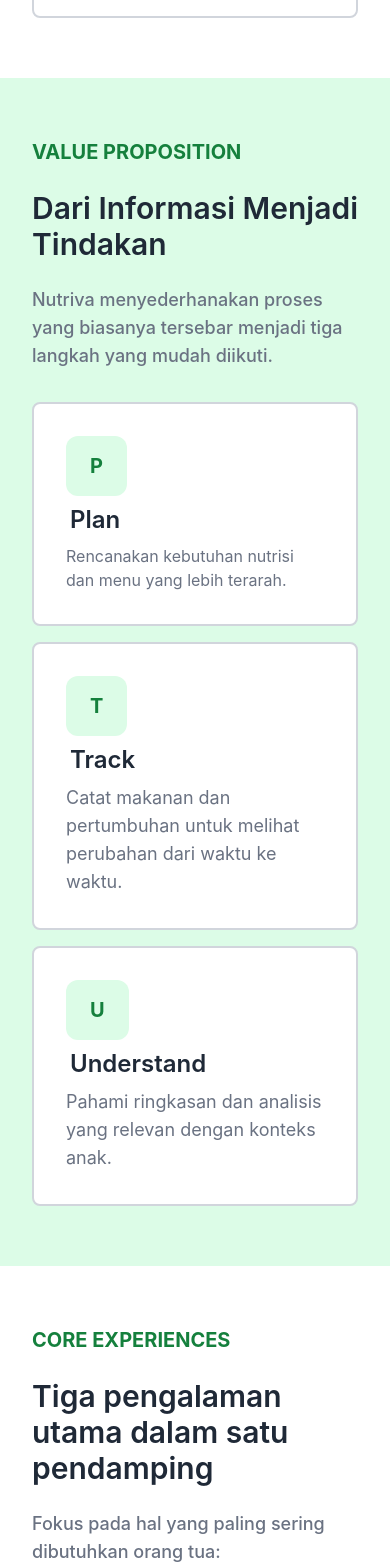
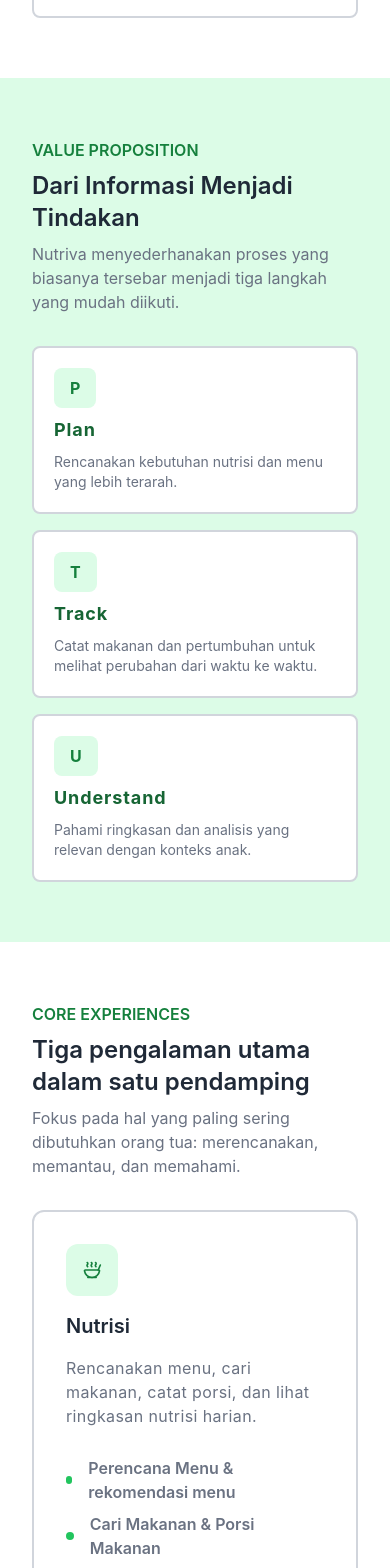
Before and after one commit to Nova11-F/Nutriva, a React (Vite) app: page / in a window 390 px wide. Shown: the part 1480-3048 px from the top of the page. Built offline with nearby package versions, Linux system fonts and the light colour scheme; no server answers.

Commit message:
style: improve landing page styling part 2

```diff
--- a/src/pages/landing/LandingPage.jsx
+++ b/src/pages/landing/LandingPage.jsx
@@ -158,46 +158,46 @@ export default function LandingPage() {
         id="value"
         className="h-auto bg-soft px-8 py-15 flex flex-col gap-8 scroll-mt-24 2xl:px-20 2xl:py-20"
       >
-        <div className="flex flex-col gap-6">
-          <p className="text-xl font-bold text-primary uppercase">
+        <div className="flex flex-col gap-2">
+          <p className="text-md font-semibold text-primary uppercase 2xl:text-lg">
             Value Proposition
           </p>
-          <h1 className="text-3xl font-semibold text-text lg:text-4xl 2xl:text-6xl">
+          <h1 className="text-2xl font-semibold text-text lg:text-4xl 2xl:text-4xl">
             Dari Informasi Menjadi Tindakan
           </h1>
-          <p className="text-lg font-medium text-gray-500 md:text-xl">
+          <p className="text-md text-gray-500 2xl:text-lg">
             Nutriva menyederhanakan proses yang biasanya tersebar menjadi tiga
             langkah yang mudah diikuti.
           </p>
         </div>
         <div className="flex flex-col items-center gap-4 lg:flex lg:flex-row lg:items-stretch">
-          <Card className="p-8 flex flex-col gap-2 w-full md:gap-4 md:px-12 md:py-10">
-            <p className="text-xl font-bold text-primary bg-soft px-6 py-4 rounded-xl w-fit">
+          <Card className="p-4 flex flex-col gap-2 w-full lg:px-8">
+            <p className="text-md font-bold text-primary bg-soft px-4 py-2 rounded-lg w-fit lg:text-lg lg:px-5 lg:py-3">
               P
             </p>
-            <h3 className="px-1 font-semibold text-text text-2xl">Plan</h3>
-            <p className=" text-gray-500 md:text-lg">
+            <h3 className="text-lg lg:px-1 font-bold text-hover tracking-wider lg:text-xl">Plan</h3>
+            <p className=" text-gray-500 text-sm lg:text-md">
               Rencanakan kebutuhan nutrisi dan menu yang lebih terarah.
             </p>
           </Card>
-          <Card className="p-8 flex flex-col gap-2 w-full md:gap-4 md:px-12 md:py-10">
-            <p className="text-xl font-bold text-primary bg-soft px-6 py-4 rounded-xl w-fit">
+          <Card className="p-4 flex flex-col gap-2 w-full lg:px-8">
+            <p className="text-md font-bold text-primary bg-soft px-4 py-2 rounded-lg w-fit lg:text-lg lg:px-5 lg:py-3">
               T
             </p>
-            <h3 className="px-1 font-semibold text-text text-2xl">Track</h3>
-            <p className="text-gray-500 text-lg">
+            <h3 className="text-lg lg:px-1 font-bold text-hover tracking-wider lg:text-xl">Track</h3>
+            <p className="text-gray-500 text-sm lg:text-md">
               Catat makanan dan pertumbuhan untuk melihat perubahan dari waktu
               ke waktu.
             </p>
           </Card>
-          <Card className="p-8 flex flex-col gap-2 w-full md:gap-4 md:px-12 md:py-10">
-            <p className="text-xl font-bold text-primary bg-soft px-6 py-4 rounded-xl w-fit">
+          <Card className="p-4 flex flex-col gap-2 w-full lg:px-8">
+            <p className="text-md font-bold text-primary bg-soft px-4 py-2 rounded-lg w-fit lg:text-lg lg:px-5 lg:py-3">
               U
             </p>
-            <h3 className="px-1 font-semibold text-text text-2xl">
+            <h3 className="text-lg lg:px-1 font-bold text-hover tracking-wider lg:text-xl">
               Understand
             </h3>
-            <p className="text-gray-500 text-lg">
+            <p className="text-gray-500 text-sm lg:text-md">
               Pahami ringkasan dan analisis yang relevan dengan konteks anak.
             </p>
           </Card>
@@ -208,14 +208,14 @@ export default function LandingPage() {
         id="fitur"
         className="h-auto bg-surface px-8 py-15 flex flex-col gap-8 scroll-mt-24 2xl:px-20 2xl:py-20"
       >
-        <div className="flex flex-col gap-6">
-          <p className="text-xl font-bold text-primary uppercase">
+        <div className="flex flex-col gap-2">
+          <p className="text-md font-semibold text-primary uppercase 2xl:text-lg">
             CORE EXPERIENCES
           </p>
-          <h1 className="text-3xl font-semibold text-text lg:text-4xl 2xl:text-6xl">
+          <h1 className="text-2xl font-semibold text-text 2xl:text-4xl">
             Tiga pengalaman utama dalam satu pendamping
           </h1>
-          <p className="text-lg font-medium text-gray-500 lg:text-xl">
+          <p className="text-md  text-gray-500 xl:text-lg">
             Fokus pada hal yang paling sering dibutuhkan orang tua:
             merencanakan, memantau, dan memahami.
           </p>
@@ -250,9 +250,6 @@ export default function LandingPage() {
                 Ringkasan Nutrisi Harian
               </span>
             </div>
-            <p className="bg-soft w-fit px-8 py-2 text-primary rounded-2xl font-semibold">
-              Pelajari manfaat
-            </p>
           </div>
           <div className="group p-8 bg-surface flex flex-col gap-4 border-2 border-gray-300 rounded-xl w-full h-auto hover:border-secondary hover:shadow-lg hover:shadow-soft">
             <div className="bg-soft w-fit p-4 rounded-xl group-hover:bg-primary transition-all duration-300">
@@ -283,9 +280,6 @@ export default function LandingPage() {
                 Peringatan Dini
               </span>
             </div>
-            <p className="bg-soft w-fit px-8 py-2 text-primary rounded-2xl font-semibold">
-              Pelajari manfaat
-            </p>
           </div>
           <div className="group p-8 bg-surface flex flex-col gap-4 border-2 border-gray-300 rounded-xl w-full h-auto hover:border-secondary hover:shadow-lg hover:shadow-soft ">
             <div className="bg-soft w-fit p-4 rounded-xl group-hover:bg-primary transition-all duration-300">
@@ -316,9 +310,6 @@ export default function LandingPage() {
                 Referral guidance non-diagnostik
               </span>
             </div>
-            <p className="bg-soft w-fit px-8 py-2 text-primary rounded-2xl font-semibold">
-              Pelajari manfaat
-            </p>
           </div>
         </div>
       </section>
@@ -327,58 +318,58 @@ export default function LandingPage() {
         className="h-auto bg-background px-8 py-15 flex flex-col gap-8 scroll-mt-24 2xl:px-20 2xl:py-20"
         id="cara-kerja"
       >
-        <div className="flex flex-col gap-4 mb-6 md:mb-10">
-          <p className="text-xl font-bold text-primary uppercase">CARA KERJA</p>
-          <h1 className="text-3xl font-semibold text-text lg:text-4xl 2xl:text-6xl">
+        <div className="flex flex-col gap-2 mb-6 lg:mb-10">
+          <p className="text-md font-semibold text-primary uppercase 2xl:text-lg">CARA KERJA</p>
+          <h1 className="text-2xl font-semibold text-text 2xl:text-4xl">
             Mulai dengan sederhana, lanjutkan sesuai kebutuhan
           </h1>
-          <p className="text-lg font-medium text-gray-500 md:text-xl">
+          <p className="text-md text-gray-500 2xl:text-lg">
             Satu profil anak menjadi konteks untuk pengalaman Nutriva yang lebih
             personal.
           </p>
         </div>
         <div className="grid grid-cols-1 items-stretch gap-10 md:grid-cols-4">
           <div className="flex flex-col items-center gap-2">
-            <p className="flex items-center justify-center text-2xl font-semibold text-surface w-20 h-20 rounded-full bg-primary md:mb-6">
+            <p className="flex items-center justify-center text-xl font-semibold text-surface w-16 h-16 rounded-full bg-primary lg:text-2xl lg:mb-6 lg:w-20 lg:h-20">
               1
             </p>
-            <h3 className="text-2xl font-semibold text-text md:mb-2">
+            <h3 className="text-xl font-semibold text-text lg:text-2xl">
               Buat Profil Anak
             </h3>
-            <p className="text-md text-gray-500 md:text-lg md:w-auto">
+            <p className="text-md text-gray-500 text-center lg:text-lg lg:w-auto">
               Isi informasi dasar agar pengalaman lebih relevan.
             </p>
           </div>
           <div className="flex flex-col items-center gap-2">
-            <p className="flex items-center justify-center text-2xl font-semibold text-surface w-20 h-20 rounded-full bg-primary md:mb-6">
+            <p className="flex items-center justify-center text-xl font-semibold text-surface w-16 h-16 rounded-full bg-primary lg:text-2xl lg:mb-6 lg:w-20 lg:h-20">
               2
             </p>
-            <h3 className="text-2xl font-semibold text-text md:mb-2">
+            <h3 className="text-xl font-semibold text-text lg:text-2xl">
               Rencanakan Nutrisi
             </h3>
-            <p className="text-md text-gray-500 md:text-lg md:w-auto">
+            <p className="text-md text-gray-500 text-center lg:text-lg lg:w-auto">
               Susun menu dan catat asupan sesuai kebutuhan harian.
             </p>
           </div>
           <div className="flex flex-col items-center gap-2">
-            <p className="flex items-center justify-center text-2xl font-semibold text-surface w-20 h-20 rounded-full bg-primary md:mb-6">
+            <p className="flex items-center justify-center text-xl font-semibold text-surface w-16 h-16 rounded-full bg-primary lg:text-2xl lg:mb-6 lg:w-20 lg:h-20">
               3
             </p>
-            <h3 className="text-2xl font-semibold text-text md:mb-2">
+            <h3 className="text-xl font-semibold text-text lg:text-2xl">
               Pantau Pertumbuhan
             </h3>
-            <p className="text-md text-gray-500 md:text-lg md:w-auto text-center">
+            <p className="text-md text-gray-500 text-center lg:text-lg lg:w-auto">
               Tambahkan pengukuran dan lihat pola dari waktu ke waktu.
             </p>
           </div>
           <div className="flex flex-col items-center gap-2">
-            <p className="flex items-center justify-center text-2xl font-semibold text-surface w-20 h-20 rounded-full bg-primary md:mb-6">
+            <p className="flex items-center justify-center text-xl font-semibold text-surface w-16 h-16 rounded-full bg-primary lg:text-2xl lg:mb-6 lg:w-20 lg:h-20">
               4
             </p>
-            <h3 className="text-2xl font-semibold text-text md:mb-2">
+            <h3 className="text-xl font-semibold text-text lg:text-2xl">
               Dapatkan Analisis
             </h3>
-            <p className="text-md text-gray-500 md:text-lg md:w-auto text-center">
+            <p className="text-md text-gray-500 text-center lg:text-lg lg:w-auto">
               Gunakan ringkasan dan Asisten AI sebagai panduan edukatif.
             </p>
           </div>
@@ -390,59 +381,59 @@ export default function LandingPage() {
         className="h-auto bg-soft px-8 py-15 flex flex-col gap-8 scroll-mt-24 2xl:px-20 2xl:py-20"
       >
         <Card className="flex items-center p-8 gap-8 justify-around shadow-md md:px-12 md:py-10 md:gap-10 max-sm:flex-col">
-          <div className="flex flex-col gap-4  md:mb-10">
-            <p className="text-lg font-bold text-primary uppercase">
+          <div className="flex flex-col gap-4">
+            <p className="text-md font-semibold text-primary uppercase 2xl:text-lg">
               TRUST & SAFETY
             </p>
-            <h1 className="text-2xl font-semibold text-text md:text-4xl">
+            <h1 className="text-2xl font-semibold text-text 2xl:text-4xl">
               Pendamping Orang Tua, Bukan Pengganti Tenaga Kesehatan
             </h1>
-            <p className="text-md font-medium text-gray-500">
+            <p className="text-xs text-gray-500 tracking-wider 2xl:text-md">
               Nutriva membantu orang tua memahami informasi nutrisi dan tumbuh
               kembang dengan lebih mudah. Nutriva tidak melakukan diagnosis dan
               tetap mendorong konsultasi dengan ahli gizi atau tenaga kesehatan
               ketika diperlukan.
             </p>
-            <div className="grid grid-cols-2 grid-rows-2 gap-4">
-              <p className="flex items-center gap-4 text-text font-semibold">
-                <span className="bg-soft rounded-full w-auto h-auto p-2">
+            <div className="grid grid-cols-2 gap-2 lg:gap-4">
+              <p className="flex items-center gap-4 text-text text-xs font-semibold lg:text-sm">
+                <span className="bg-soft rounded-full w-auto h-auto p-1.5 lg:p-2">
                   {" "}
-                  <Check size={20} className="text-primary" />
+                  <Check className="text-primary size-3 lg:size-5" />
                 </span>
                 Informasi edukatif
               </p>
-              <p className="flex items-center gap-4 text-text font-semibold">
-                <span className="bg-soft rounded-full w-auto h-auto p-2">
+              <p className="flex items-center gap-4 text-text text-xs font-semibold lg:text-sm">
+                <span className="bg-soft rounded-full w-auto h-auto p-1.5 lg:p-2">
                   {" "}
-                  <Check size={20} className="text-primary" />
+                  <Check className="text-primary size-3 lg:size-5" />
                 </span>
                 Validasi/kolaborasi ahli gizi
               </p>
-              <p className="flex items-center gap-4 text-text font-semibold">
-                <span className="bg-soft rounded-full w-auto h-auto p-2">
+              <p className="flex items-center gap-4 text-text text-xs font-semibold lg:text-sm">
+                <span className="bg-soft rounded-full w-auto h-auto p-1.5 lg:p-2">
                   {" "}
-                  <Check size={20} className="text-primary" />
+                  <Check className="text-primary size-3 lg:size-5" />
                 </span>
                 Referral guidance
               </p>
-              <p className="flex items-center gap-4 text-text font-semibold">
-                <span className="bg-soft rounded-full w-auto h-auto p-2">
+                <p className="flex items-center gap-4 text-text text-xs font-semibold lg:text-sm">
+                <span className="bg-soft rounded-full w-auto h-auto p-1.5 lg:p-2">
                   {" "}
-                  <Check size={20} className="text-primary" />
+                  <Check className="text-primary size-3 lg:size-5" />
                 </span>
                 Pendekatan non-diagnostik
               </p>
             </div>
           </div>
-          <div className="bg-background border border-gray-300 rounded-xl flex flex-col items-center justify-center px-4 py-10 gap-8">
+          <div className="bg-background border border-gray-300 rounded-lg flex flex-col items-center justify-center px-4 py-8 gap-4">
             <ShieldCheck
               strokeWidth={1}
-              className="size-20 text-primary fill-soft md:size-35"
+              className="size-24 text-primary fill-soft lg:size-36"
             />
-            <h4 className="text-text text-center font-bold text-xl md:text-3xl">
+            <h4 className="text-text text-center font-semibold text-xl lg:text-2xl lg:max-w-sm">
               Designed for guidance, not diagnosis
             </h4>
-            <p className="text-gray-700 text-center text-lg">
+            <p className="text-gray-700 text-center text-sm tracking-wide lg:text-md lg:max-w-xl">
               Ketika ada tanda yang perlu perhatian, Nutriva mengarahkan
               pengguna untuk mencari bantuan profesional.
             </p>
```
